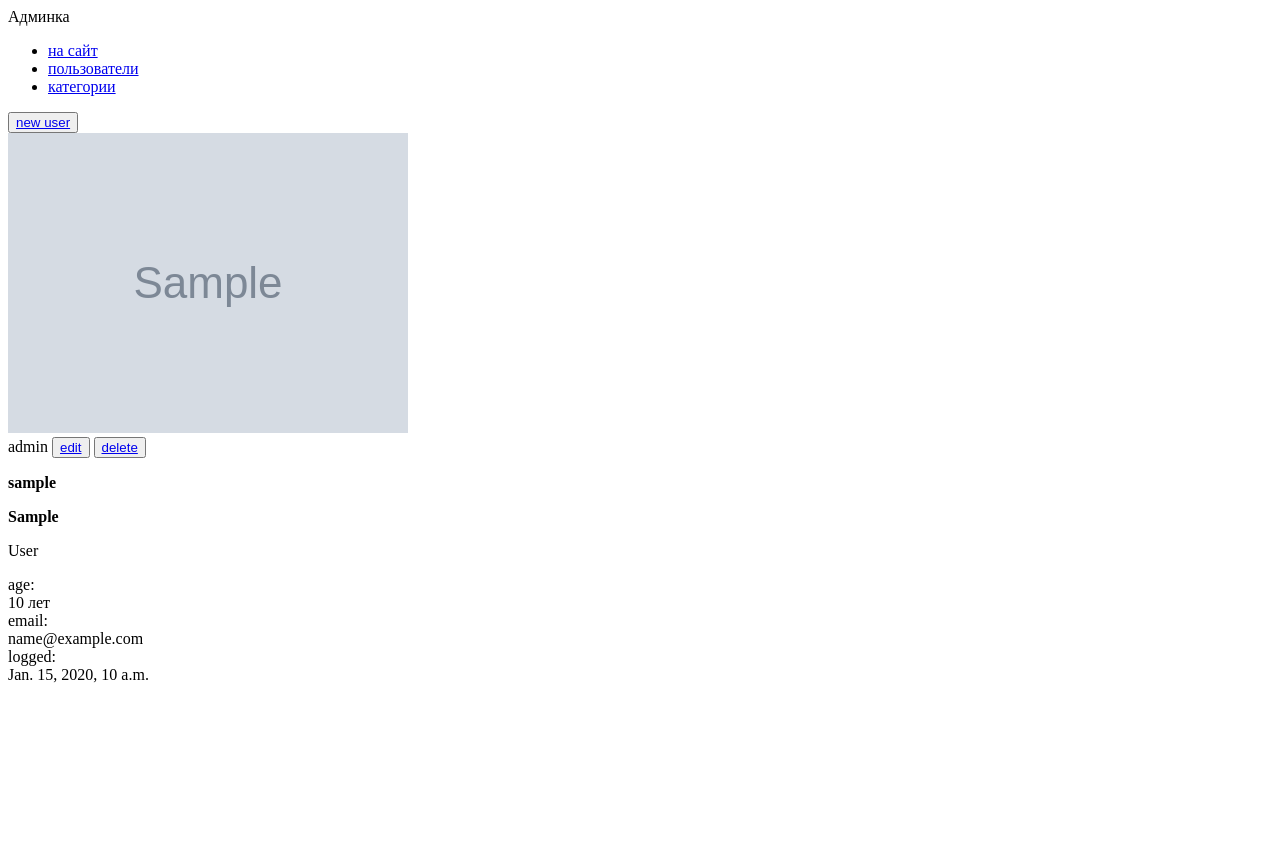
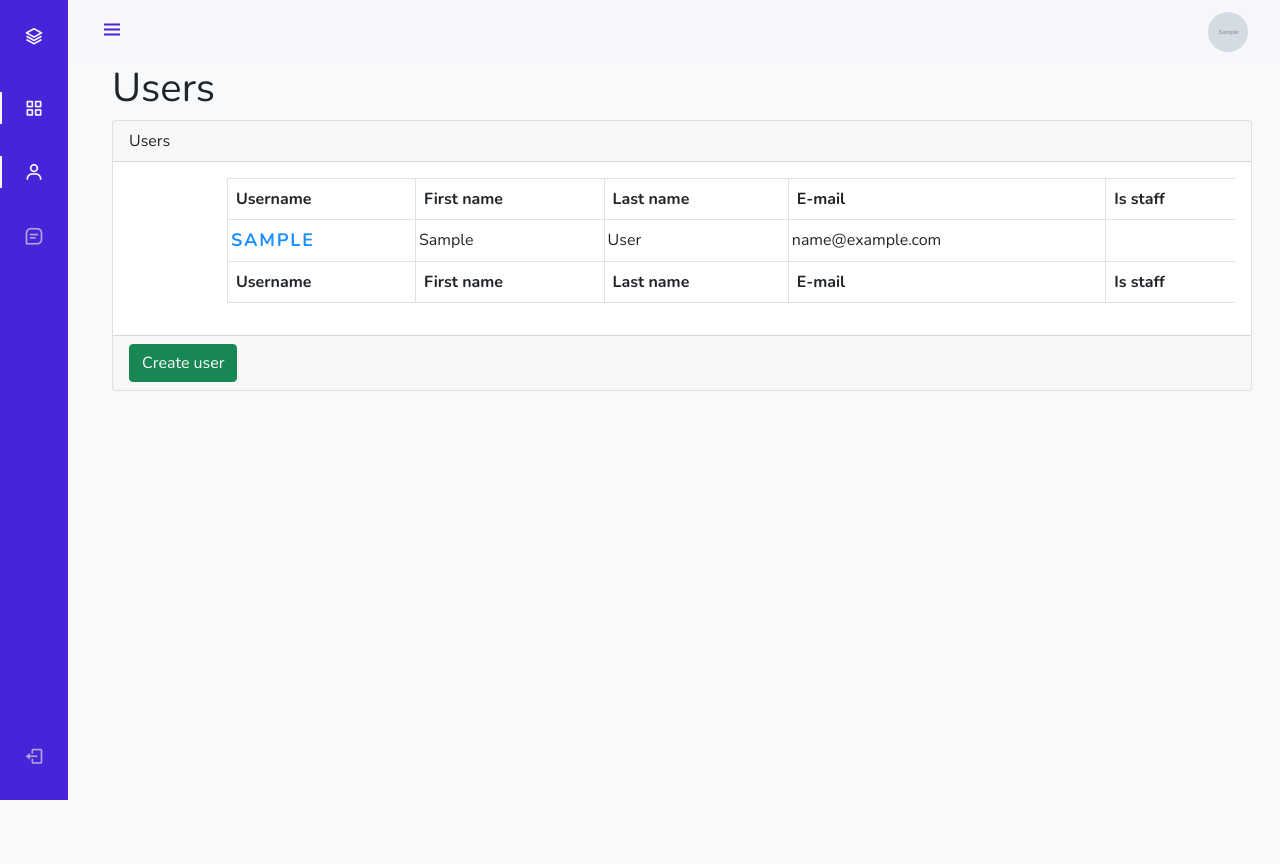
Before and after one commit to johnk2280/GB_course_Django_Framework_basics, a Django app: page /admin/users/read/ in a window 1280 px wide. Before the commit the page ends 683 px from the top, so only its background shows below. Run offline with Django 3.2, Linux system fonts and the light colour scheme; a user stored in the database is signed in; tables that the repository leaves empty hold one stand-in row (values such as "Sample post"); grey boxes marked "Sample" are stand-in pictures.

Commit message:
[add] added style

```diff
--- /dev/null
+++ b/my_geek_shop/adminapp/static/adminapp/css/style.css
@@ -0,0 +1,182 @@
+@import url("https://fonts.googleapis.com/css2?family=Nunito:wght@400;600;700&display=swap");
+
+:root {
+    --header-height: 3rem;
+    --nav-width: 68px;
+    --first-color: #4723D9;
+    --first-color-light: #AFA5D9;
+    --white-color: #F7F6FB;
+    --body-font: 'Nunito', sans-serif;
+    --normal-font-size: 1rem;
+    --z-fixed: 100
+}
+
+*,
+::before,
+::after {
+    box-sizing: border-box
+}
+
+body {
+    position: relative;
+    margin: var(--header-height) 0 0 0;
+    padding: 0 1rem;
+    font-family: var(--body-font);
+    font-size: var(--normal-font-size);
+    transition: .5s
+}
+
+a {
+    text-decoration: none
+}
+
+.header {
+    width: 100%;
+    height: var(--header-height);
+    position: fixed;
+    top: 0;
+    left: 0;
+    display: flex;
+    align-items: center;
+    justify-content: space-between;
+    padding: 0 1rem;
+    background-color: var(--white-color);
+    z-index: var(--z-fixed);
+    transition: .5s
+}
+
+.header_toggle {
+    color: var(--first-color);
+    font-size: 1.5rem;
+    cursor: pointer
+}
+
+.header_img {
+    width: 35px;
+    height: 35px;
+    display: flex;
+    justify-content: center;
+    border-radius: 50%;
+    overflow: hidden
+}
+
+.header_img img {
+    width: 40px
+}
+
+.l-navbar {
+    position: fixed;
+    top: 0;
+    left: -30%;
+    width: var(--nav-width);
+    height: 100vh;
+    background-color: var(--first-color);
+    padding: .5rem 1rem 0 0;
+    transition: .5s;
+    z-index: var(--z-fixed)
+}
+
+.nav {
+    height: 100%;
+    display: flex;
+    flex-direction: column;
+    justify-content: space-between;
+    overflow: hidden
+}
+
+.nav_logo,
+.nav_link {
+    display: grid;
+    grid-template-columns: max-content max-content;
+    align-items: center;
+    column-gap: 1rem;
+    padding: .5rem 0 .5rem 1.5rem
+}
+
+.nav_logo {
+    margin-bottom: 2rem
+}
+
+.nav_logo-icon {
+    font-size: 1.25rem;
+    color: var(--white-color)
+}
+
+.nav_logo-name {
+    color: var(--white-color);
+    font-weight: 700
+}
+
+.nav_link {
+    position: relative;
+    color: var(--first-color-light);
+    margin-bottom: 1.5rem;
+    transition: .3s
+}
+
+.nav_link:hover {
+    color: var(--white-color)
+}
+
+.nav_icon {
+    font-size: 1.25rem
+}
+
+.show {
+    left: 0
+}
+
+.body-pd {
+    padding-left: calc(var(--nav-width) + 1rem)
+}
+
+.active {
+    color: var(--white-color)
+}
+
+.active::before {
+    content: '';
+    position: absolute;
+    left: 0;
+    width: 2px;
+    height: 32px;
+    background-color: var(--white-color)
+}
+
+.height-100 {
+    height: 100vh
+}
+
+@media screen and (min-width: 768px) {
+    body {
+        margin: calc(var(--header-height) + 1rem) 0 0 0;
+        padding-left: calc(var(--nav-width) + 2rem)
+    }
+
+    .header {
+        height: calc(var(--header-height) + 1rem);
+        padding: 0 2rem 0 calc(var(--nav-width) + 2rem)
+    }
+
+    .header_img {
+        width: 40px;
+        height: 40px
+    }
+
+    .header_img img {
+        width: 45px
+    }
+
+    .l-navbar {
+        left: 0;
+        padding: 1rem 1rem 0 0
+    }
+
+    .show {
+        width: calc(var(--nav-width) + 156px)
+    }
+
+    .body-pd {
+        padding-left: calc(var(--nav-width) + 188px)
+    }
+}
--- /dev/null
+++ b/my_geek_shop/adminapp/static/adminapp/js/admin_script.js
@@ -0,0 +1,38 @@
+document.addEventListener("DOMContentLoaded", function(event) {
+
+const showNavbar = (toggleId, navId, bodyId, headerId) =>{
+const toggle = document.getElementById(toggleId),
+nav = document.getElementById(navId),
+bodypd = document.getElementById(bodyId),
+headerpd = document.getElementById(headerId)
+
+// Validate that all variables exist
+if(toggle && nav && bodypd && headerpd){
+toggle.addEventListener('click', ()=>{
+// show navbar
+nav.classList.toggle('show')
+// change icon
+toggle.classList.toggle('bx-x')
+// add padding to body
+bodypd.classList.toggle('body-pd')
+// add padding to header
+headerpd.classList.toggle('body-pd')
+})
+}
+}
+
+showNavbar('header-toggle','nav-bar','body-pd','header')
+
+/*===== LINK ACTIVE =====*/
+const linkColor = document.querySelectorAll('.nav_link')
+
+function colorLink(){
+if(linkColor){
+linkColor.forEach(l=> l.classList.remove('active'))
+this.classList.add('active')
+}
+}
+linkColor.forEach(l=> l.addEventListener('click', colorLink))
+
+// Your code to run since DOM is loaded and ready
+});
--- a/my_geek_shop/adminapp/templates/adminapp/base.html
+++ b/my_geek_shop/adminapp/templates/adminapp/base.html
@@ -1,22 +1,56 @@
+
+{% load static %}
+
 <!DOCTYPE html>
-<html lang="en">
+<html>
 <head>
-    <meta charset="UTF-8">
-    <title>Title</title>
+	<meta charset="utf-8">
+	<title>
+        {% block title %}
+            {{ title|title }}
+        {% endblock %}
+    </title>
+    <link href="https://cdn.jsdelivr.net/npm/bootstrap@5.0.0/dist/css/bootstrap.min.css" rel="stylesheet"
+          integrity="sha384-wEmeIV1mKuiNpC+IOBjI7aAzPcEZeedi5yW5f2yOq55WWLwNGmvvx4Um1vskeMj0" crossorigin="anonymous">
+    <link rel="stylesheet" type="text/css" href="{% static 'my_geek_shop/style.css' %}">
+    <link rel="stylesheet" type="text/css" href="{% static 'adminapp/css/style.css' %}">
+    <link rel="stylesheet" href="https://fonts.googleapis.com/css2?family=Montserrat:wght@100;300;400;700&display=swap">
+    <link href="https://unpkg.com/boxicons@2.0.7/css/boxicons.min.css" rel="stylesheet">
+
+    {% block css %}
+    {% endblock %}
+
+    <script src="https://cdn.jsdelivr.net/npm/bootstrap@5.0.0-beta1/dist/js/bootstrap.bundle.min.js"></script>
+    <script src="{% static 'adminapp/js/admin_script.js' %}"></script>
+    {% block js %}
+    {% endblock %}
 </head>
-<body>
-    <div class="admin_container">
-        <div class="h2 text-center head">
-            Админка
-        </div>
-        {% block menu %}
-          <div class="admin_menu">
-              {% include 'adminapp/includes/inc_admin_menu.html' %}
-          </div>
-        {% endblock %}
-
+<body id="body-pd">
+    <header class="header" id="header">
+        <div class="header_toggle"> <i class='bx bx-menu' id="header-toggle"></i> </div>
+        <div class="header_img"> <img src="/media/{{ user.avatar }}" alt=""> </div>
+    </header>
+    <div class="l-navbar" id="nav-bar">
+        <nav class="nav">
+            <div> <a href="{% url 'index' %}" class="nav_logo">
+                <i class='bx bx-layer nav_logo-icon'></i>
+                <span class="nav_logo-name">Admin`ka</span>
+            </a>
+                <div class="nav_list">
+                    {% include 'adminapp/includes/inc_admin_menu.html' %}
+                </div>
+            </div>
+            <a href="{% url 'auth:logout' %}" class="nav_link">
+                <i class='bx bx-log-out nav_icon'></i>
+                <span class="nav_name">Выход</span>
+            </a>
+        </nav>
+    </div>
+    <!--Container Main start-->
+    <div class="height-100 bg-light">
         {% block content %}
         {% endblock %}
     </div>
+    <!--Container Main end-->
 </body>
 </html>
--- a/my_geek_shop/adminapp/templates/adminapp/includes/inc_admin_menu.html
+++ b/my_geek_shop/adminapp/templates/adminapp/includes/inc_admin_menu.html
@@ -1,20 +1,19 @@
-<ul class="menu">
-    <li>
-        <a href="{% url 'index' %}">на сайт</a>
-    </li>
-    <li>
-        <a href="{% url 'admin:users' %}"
-           class="{% if request.resolver_match.url_name == 'users' %} active {% endif %}">
-            пользователи
-        </a>
-    </li>
-    <li>
-        <a href="{% url 'admin:categories' %}"
-           class="{% if request.resolver_match.url_name == 'categories' or category.name %} active {% endif %}">
-            категории
-            {% if category %}
-                :<span>{{ category.name }}</span>
-            {% endif %}
-        </a>
-    </li>
-</ul>
+<a href="#" class="nav_link active">
+    <i class='bx bx-grid-alt nav_icon'></i>
+    <span class="nav_name">Dashboard</span>
+</a>
+<a href="{% url 'admin:users' %}"
+   class="{% if request.resolver_match.url_name == 'users' %}
+    active
+    {% endif %} nav_link">
+    <i class='bx bx-user nav_icon'></i>
+    <span class="nav_name">Пользователи</span>
+</a>
+
+<a href="{% url 'admin:categories' %}"
+   class="{% if request.resolver_match.url_name == 'categories' %}
+    active
+    {% endif %} nav_link">
+    <i class='bx bx-message-square-detail nav_icon'></i>
+    <span class="nav_name">Категории</span>
+</a>
--- a/my_geek_shop/adminapp/templates/adminapp/users.html
+++ b/my_geek_shop/adminapp/templates/adminapp/users.html
@@ -2,53 +2,70 @@
 {% load static %}
 
 {% block content %}
-<div class="users_list">
-    <button class="new_user">
-        <a href="{% url 'admin:create_user' %}"> new user </a>
-    </button>
-    {% for object in objects %}
-    <div class="user_record {% if not object.is_active %}not_active{% endif %}">
-        <img src="/media/{{ object.avatar|default:'users_avatars/default.jpg' }}" alt="{{ object.username }}">
-        <div class="user_role">
-            {% if object.is_superuser %}
-                admin
-            {% else %}
-                user
-            {% endif %}
-            <button>
-                <a href="{% url 'admin:update_user' object.pk %}"> edit </a>
-            </button>
-            <button>
-                <a href="{% url 'admin:delete_user' object.pk %}"> delete </a>
-            </button>
-        </div>
-        <div class="user_name">
-            <p><strong>{{ object.username }}</strong></p>
-            <p>
-                {% if object.first_name %}
-                    <b>{{ object.first_name|title }}</b>
-                        {% if object.last_name %}
-                            <p>{{ object.last_name|title }}</p>
-                        {% endif %}
-                {% endif %}
-            </p>
-        </div>
-        <div class="user_age">
-            age:
-            <br>
-            {{ object.age }} лет
-        </div>
-        <div class="user_email">
-            email:
-            <br>
-            {{ object.email }}
-        </div>
-        <div class="user_lastlogin">
-            logged:
-            <br>
-            {{ object.last_login }}
+<main>
+    <div class="container-fluid">
+        <h1 class="mt-4">Users</h1>
+        <div class="card mb-4">
+            <div class="card-header">
+                <i class="fas fa-table mr-1"></i>
+                Users
+            </div>
+            <div class="card-body">
+                <div class="table-responsive">
+                    <table class="table table-bordered" id="dataTable" width="100%" cellspacing="0">
+                        <thead>
+                        <tr>
+                            <th>Username</th>
+                            <th>First name</th>
+                            <th>Last name</th>
+                            <th>E-mail</th>
+                            <th>Is staff</th>
+                            <th>Is active</th>
+                        </tr>
+                        </thead>
+                        <tfoot>
+                        <tr>
+                            <th>Username</th>
+                            <th>First name</th>
+                            <th>Last name</th>
+                            <th>E-mail</th>
+                            <th>Is staff</th>
+                            <th>Is active</th>
+                        </tr>
+                        </tfoot>
+                        <tbody>
+                        {% for user in objects %}
+                            <tr>
+                                <td><a href="{#% url 'admin:update_user' user.id %#}" style="color: dodgerblue">{{ user.username }}</a></td>
+                                <td>{{ user.first_name }}</td>
+                                <td>{{ user.last_name }}</td>
+                                <td>{{ user.email }}</td>
+                                <td class="text-center">
+                                    {% if user.is_staff %}
+                                        <i class="fa fa-check-circle"></i>
+                                    {% else %}
+                                        <i class="fa fa-times-circle"></i>
+                                    {% endif %}
+                                </td>
+                                <td class="text-center">
+                                    {% if user.is_active %}
+                                        <i class="fa fa-check-circle"></i>
+                                    {% else %}
+                                        <i class="fa fa-times-circle"></i>
+                                    {% endif %}
+                                </td>
+                            </tr>
+                        {% endfor %}
+                        </tbody>
+                    </table>
+                </div>
+            </div>
+            <div class="card-footer">
+                <a href="{% url 'adminapp:create_user' %}">
+                    <button class="btn btn-success">Create user</button>
+                </a>
+            </div>
         </div>
     </div>
-    {% endfor%}
-</div>
+</main>
 {% endblock %}
--- a/my_geek_shop/my_geek_shop/settings.py
+++ b/my_geek_shop/my_geek_shop/settings.py
@@ -126,6 +126,11 @@ STATICFILES_DIRS = (
     os.path.join(BASE_DIR, 'my_geek_shop', 'static'),
 )
 
+STATICFILES_FINDERS = [
+    'django.contrib.staticfiles.finders.FileSystemFinder',
+    'django.contrib.staticfiles.finders.AppDirectoriesFinder',
+]
+
 MEDIA_URL = '/media/'
 MEDIA_ROOT = os.path.join(BASE_DIR, 'media')
 
```
